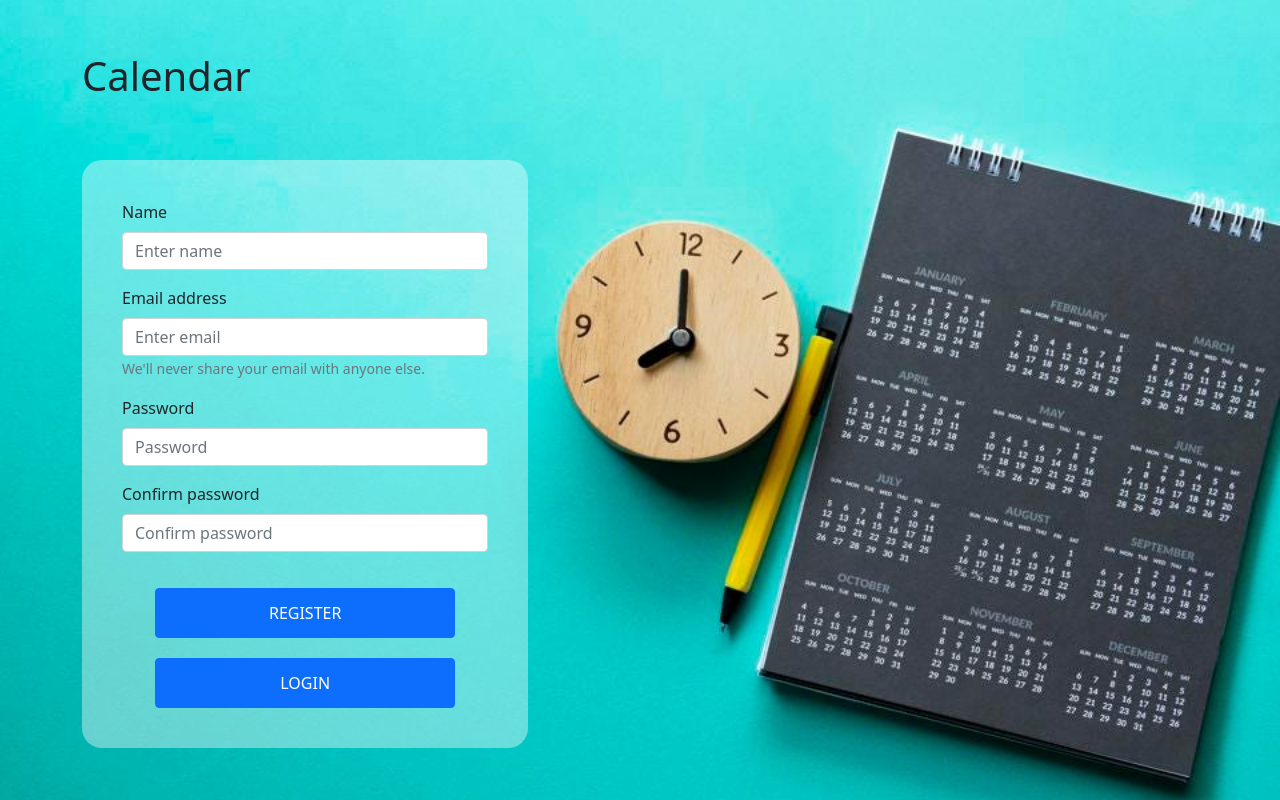
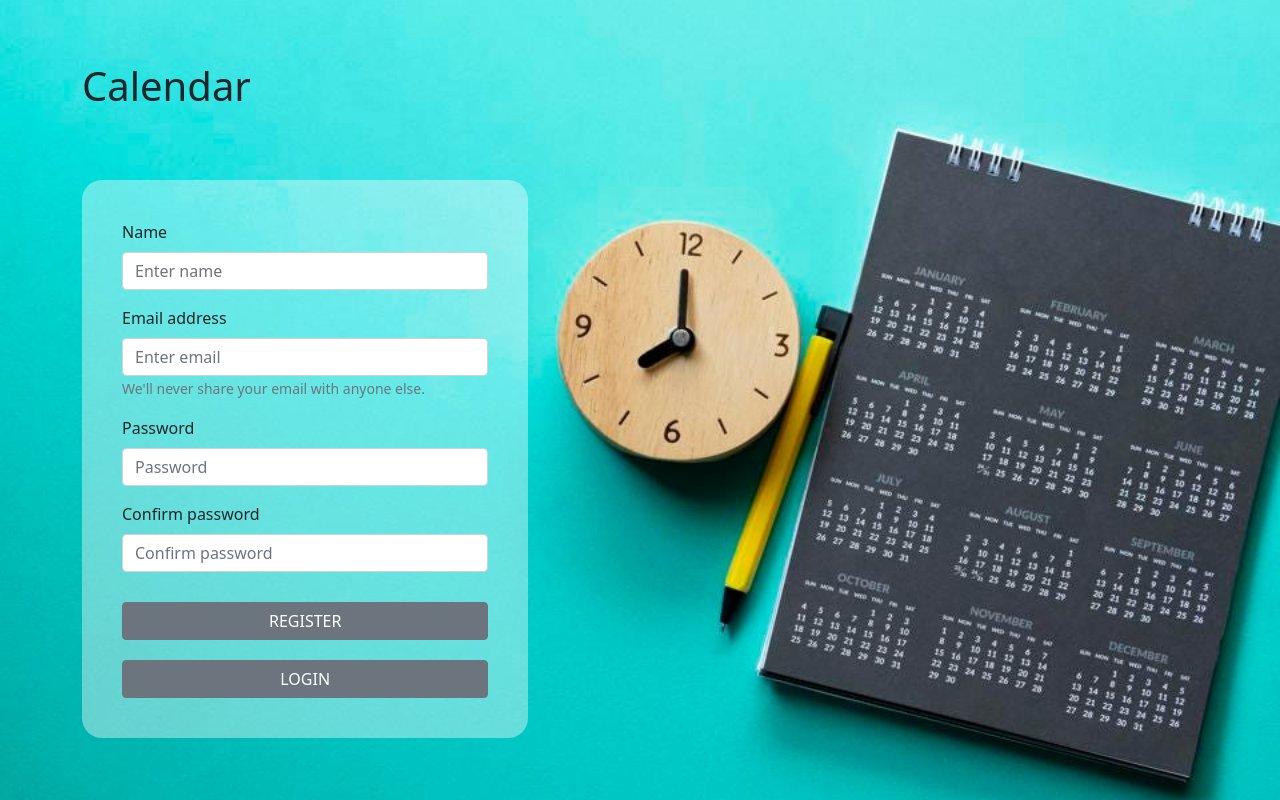
Before and after one commit to nezvinskyi/calendar-fe, a React (Create React App) app: page /register in a window 1280 px wide. Built offline with nearby package versions, Linux system fonts and the light colour scheme.

Commit message:
refactor btn styles

```diff
--- a/src/components/AddBtn/AddBtn.jsx
+++ b/src/components/AddBtn/AddBtn.jsx
@@ -6,12 +6,12 @@ import { globalOperations } from '../../redux/global';
 
 const inlineStyles = {
   addBtn: {
-    backgroundColor: '#0d6efd',
+    // backgroundColor: '#0d6efd',
     width: '44px',
     height: '44px',
     borderRadius: '50%',
     padding: '0px',
-    border: 'none',
+    // border: 'none',
     position: 'fixed',
     bottom: '2em',
     right: '2em',
@@ -27,7 +27,7 @@ const AddBtn = () => {
 
   return (
     <>
-      <Button onClick={openModal} style={inlineStyles.addBtn}>
+      <Button variant="secondary" onClick={openModal} style={inlineStyles.addBtn}>
         <img src={addIcon} alt="" />
       </Button>
     </>
--- a/src/components/AddEventForm/AddEventForm.js
+++ b/src/components/AddEventForm/AddEventForm.js
@@ -5,6 +5,8 @@ import { globalOperations } from '../../redux/global';
 import { sessionOperations } from '../../redux/session';
 import { Container, Form, Button } from 'react-bootstrap';
 import { timeToMinutes } from '../../helpers/timeConverter';
+
+import css from './AddEventForm.module.css';
 
 const AddEventForm = () => {
   const dispatch = useDispatch();
@@ -28,7 +30,7 @@ const AddEventForm = () => {
   };
 
   const onClose = () => {
-    dispatch(globalOperations.openModalAddEvent());
+    dispatch(globalOperations.closeModalAddEvent());
   };
 
   return (
@@ -81,7 +83,15 @@ const AddEventForm = () => {
             onChange={e => setComments(e.target.value)}
           />
         </Form.Group>
-        <Button type="submit">Add event</Button>
+
+        <div className={css.btnGroup}>
+          <Button variant="secondary" type="submit" className={css.primaryBtn}>
+            Add event
+          </Button>
+          <Button variant="secondary" type="button" onClick={onClose} className={css.secondaryBtn}>
+            Cancel
+          </Button>
+        </div>
       </Form>
     </Container>
   );
--- /dev/null
+++ b/src/components/AddEventForm/AddEventForm.module.css
@@ -0,0 +1,17 @@
+
+.btnGroup {
+  display: flex;
+  flex-direction: column;
+  align-items: center;
+  margin-top: 30px;
+}
+
+
+.primaryBtn {
+  width: 100%;
+  margin-bottom: 20px;
+}
+
+.secondaryBtn {
+  width: 100%;
+}
--- a/src/components/Events/Events.js
+++ b/src/components/Events/Events.js
@@ -12,7 +12,8 @@ const Events = () => {
     try {
       dispatch(calendarOperations.deleteEvent(id));
     } catch (error) {
-      dispatch(sessionOperations.setError(error.toString()));
+      console.log('error :>> ', error);
+      dispatch(sessionOperations.setError(error.message.toString()));
     }
   };
 
--- a/src/components/Header/Header.js
+++ b/src/components/Header/Header.js
@@ -17,7 +17,9 @@ const Header = () => {
       <Container className={css.header}>
         <h1 className={css.title}>Calendar</h1>
         <div className={css.userbox}>User: {userName}</div>
-        <Button onClick={logoutHandler}>Logout</Button>
+        <Button variant="secondary" onClick={logoutHandler}>
+          Logout
+        </Button>
       </Container>
     </header>
   );
--- a/src/screens/LoginPage/LoginPage.js
+++ b/src/screens/LoginPage/LoginPage.js
@@ -55,12 +55,12 @@ const LoginPage = ({ history }) => {
             </Form.Group>
 
             <div className={css.btnGroup}>
-              <Button variant="primary" type="submit" className={css.primaryBtn}>
+              <Button variant="secondary" type="submit" className={css.primaryBtn}>
                 LOGIN
               </Button>
 
               <Button
-                variant="primary"
+                variant="secondary"
                 type="button"
                 className={css.secondaryBtn}
                 onClick={() => {
--- a/src/screens/LoginPage/LoginPage.module.css
+++ b/src/screens/LoginPage/LoginPage.module.css
@@ -24,31 +24,14 @@
   display: flex;
   flex-direction: column;
   align-items: center;
+  margin-top: 30px;
 }
 
 .primaryBtn {
-  color: var(--main-clr);
-  background-color: var(--bg-clr);
-  /* width: 300px;
-  height: 50px; */
-  margin-top: 20px;
+  width: 100%;
   margin-bottom: 20px;
-  border: none;
-  border-radius: 20px;
-}
-.primaryBtn:hover {
-  background-color: var(--main-clr);
 }
 
 .secondaryBtn {
-  color: var(--main-clr);
-  background-color: #fff;
-  /* width: 300px;
-  height: 50px; */
-  border: 1px solid var(--main-clr);
-  border-radius: 20px;
+  width: 100%;
 }
-.secondaryBtn:hover {
-  border: none;
-  background-color: var(--main-clr);
-}
--- a/src/screens/RegistrationPage/RegistrationPage.js
+++ b/src/screens/RegistrationPage/RegistrationPage.js
@@ -94,11 +94,11 @@ const RegistrationPage = ({ history }) => {
             </Form.Group>
 
             <div className={css.btnGroup}>
-              <Button variant="primary" type="submit" className={css.primaryBtn}>
+              <Button variant="secondary" type="submit" className={css.primaryBtn}>
                 REGISTER
               </Button>
               <Button
-                variant="primary"
+                variant="secondary"
                 type="button"
                 className={css.secondaryBtn}
                 onClick={() => {
--- a/src/screens/RegistrationPage/RegistrationPage.module.css
+++ b/src/screens/RegistrationPage/RegistrationPage.module.css
@@ -24,31 +24,14 @@
   display: flex;
   flex-direction: column;
   align-items: center;
+  margin-top: 30px;
 }
 
 .primaryBtn {
-  color: var(--main-clr);
-  background-color: var(--bg-clr);
-  width: 300px;
-  height: 50px;
-  margin-top: 20px;
+  width: 100%;
   margin-bottom: 20px;
-  border: none;
-  border-radius: 20px;
-}
-.primaryBtn:hover {
-  background-color: var(--main-clr);
 }
 
 .secondaryBtn {
-  color: var(--main-clr);
-  background-color: #fff;
-  width: 300px;
-  height: 50px;
-  border: 1px solid var(--main-clr);
-  border-radius: 20px;
+  width: 100%;
 }
-.secondaryBtn:hover {
-  border: none;
-  background-color: var(--main-clr);
-}
--- a/src/service/api-settings.js
+++ b/src/service/api-settings.js
@@ -1,3 +1,4 @@
 import axios from 'axios';
 
-axios.defaults.baseURL = 'http://localhost:5000';
+// axios.defaults.baseURL = 'http://localhost:5000';
+axios.defaults.baseURL = 'https://calendar-test-task-react.herokuapp.com';
```
